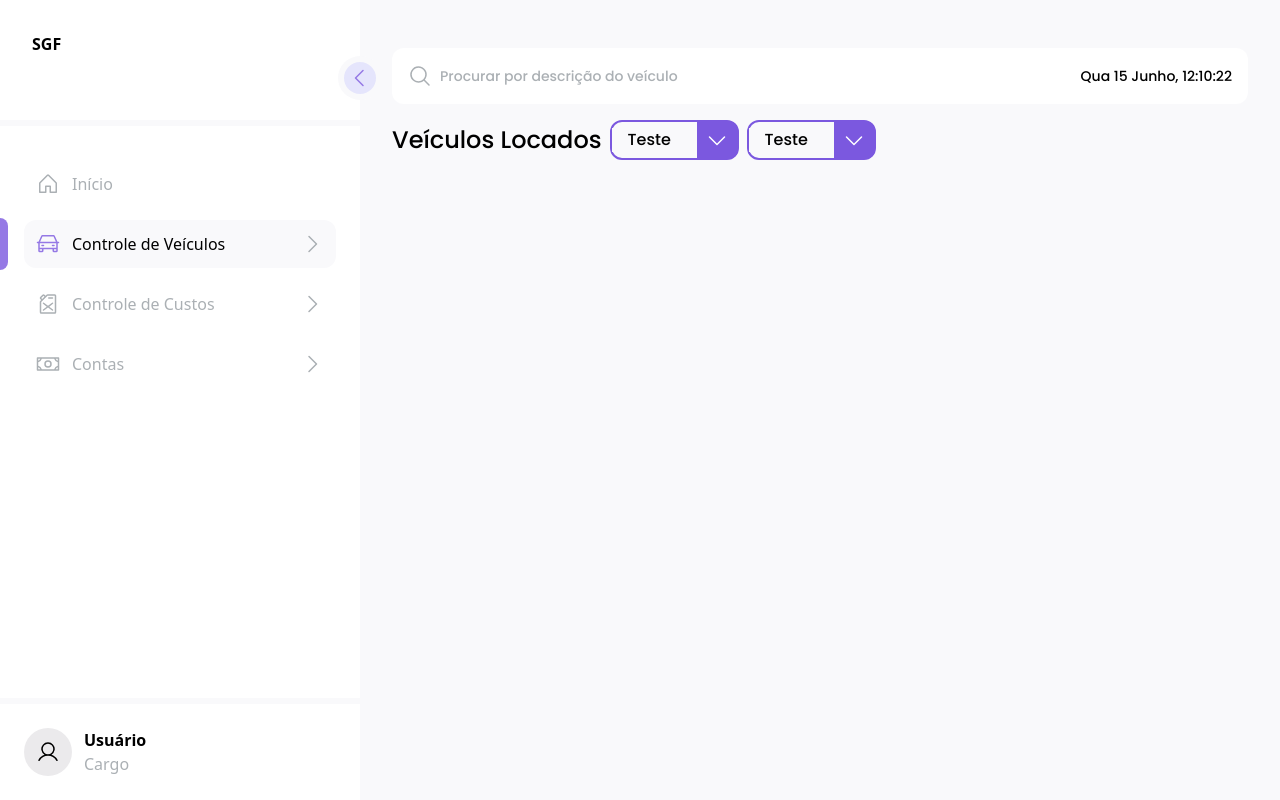
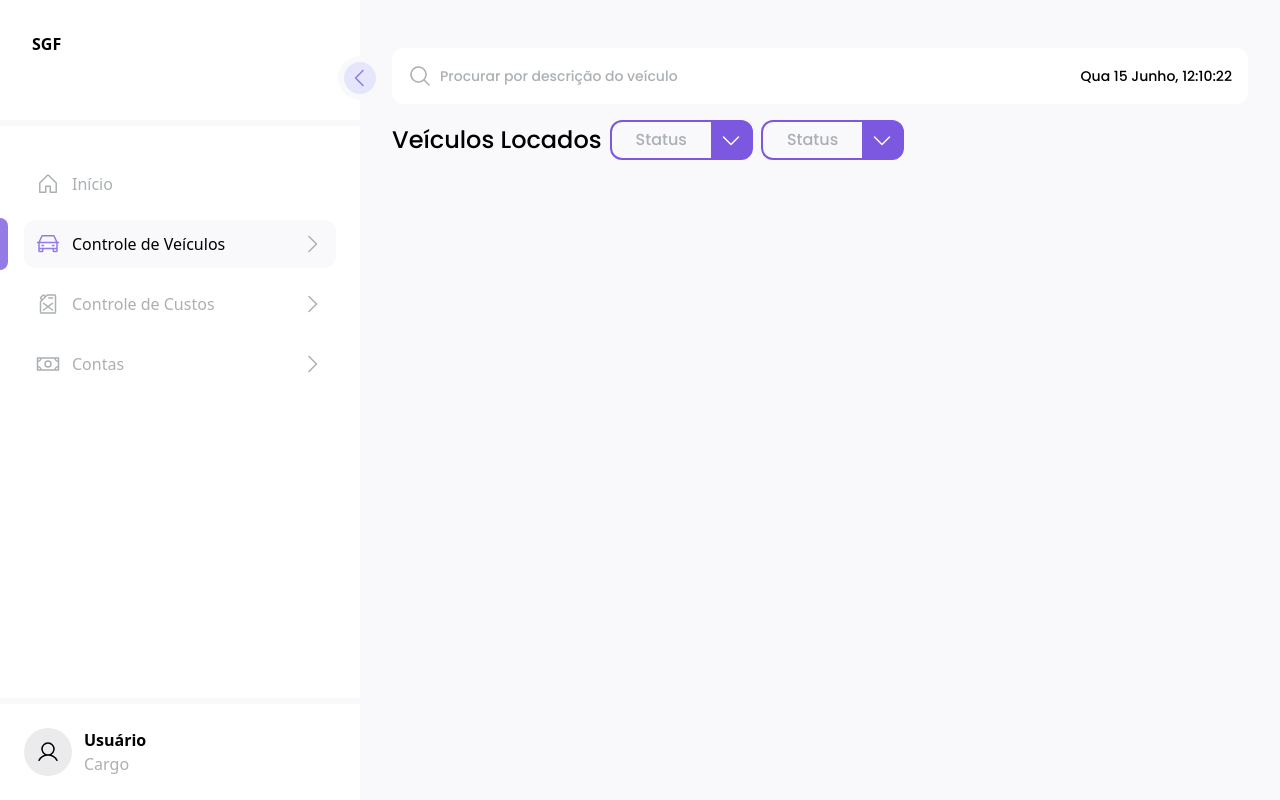
Before and after one commit to RichardeLira/city-hall-vehicle-control, a Next.js app in the folder front-end/: page /vehicle-control/leased-vehicles in a window 1280 px wide. Built offline with nearby package versions, Linux system fonts and the light colour scheme.

Commit message:
custom filter

```diff
--- a/front-end/src/components/ui/Filter/index.tsx
+++ b/front-end/src/components/ui/Filter/index.tsx
@@ -1,17 +1,58 @@
 import { CaretDown } from '@phosphor-icons/react'
+import { useState } from 'react'
 
 export default function Filter() {
+  const [isOpen, setIsOpen] = useState(false)
+
+  const options = [
+    {
+      id: 0,
+      title: 'teste 1',
+    },
+    {
+      id: 1,
+      title: 'teste 2',
+    },
+    {
+      id: 2,
+      title: 'teste 3',
+    },
+  ]
+
+  const handleIsOpen = () => {
+    setIsOpen(!isOpen)
+  }
+
   return (
-    <div className="border-violet-500 border-2 h-10 flex items-center justify-end rounded-xl">
-      {/* <span className="px-4">Teste</span> */}
-      <select className="outline-none appearance-none rounded-none px-4 bg-gray-50">
-        <option>Teste</option>
-        <option>Teste2</option>
-        <option>Teste3</option>
-      </select>
-      <div className="bg-violet-500 h-full flex items-center justify-center rounded-r-md w-10">
-        <CaretDown size={24} color="#FFF" />
-      </div>
+    <div className="relative">
+      {/* Button */}
+      <button
+        className="border-violet-500 border-2 h-10 flex items-center rounded-xl"
+        onClick={handleIsOpen}
+      >
+        <span className="px-6 text-gray-300">Status</span>
+        <div className="bg-violet-500 h-full flex items-center justify-center rounded-r-md w-10">
+          <CaretDown size={24} color="#FFF" />
+        </div>
+      </button>
+
+      {/* Content */}
+      {isOpen && (
+        <div className="absolute right-0 w-full bg-white rounded-xl mt-1 shadow-md overflow-hidden">
+          <div className="py-2 px-4 flex items-center justify-center hover:bg-gray-100">
+            item 1
+          </div>
+          <div className="py-2 px-4 flex items-center justify-center hover:bg-gray-100">
+            item 2
+          </div>
+          <div className="py-2 px-4 flex items-center justify-center hover:bg-gray-100">
+            item 3
+          </div>
+          <div className="py-2 px-4 flex items-center justify-center hover:bg-gray-100">
+            item 4
+          </div>
+        </div>
+      )}
     </div>
   )
 }
```
